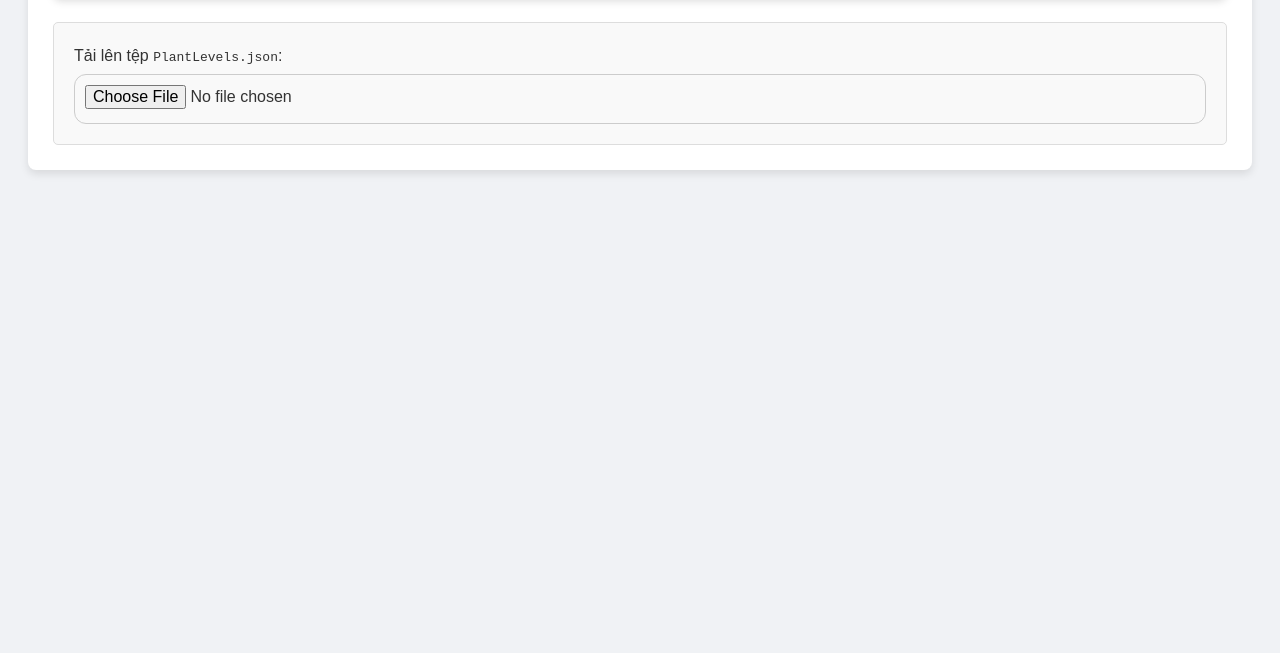
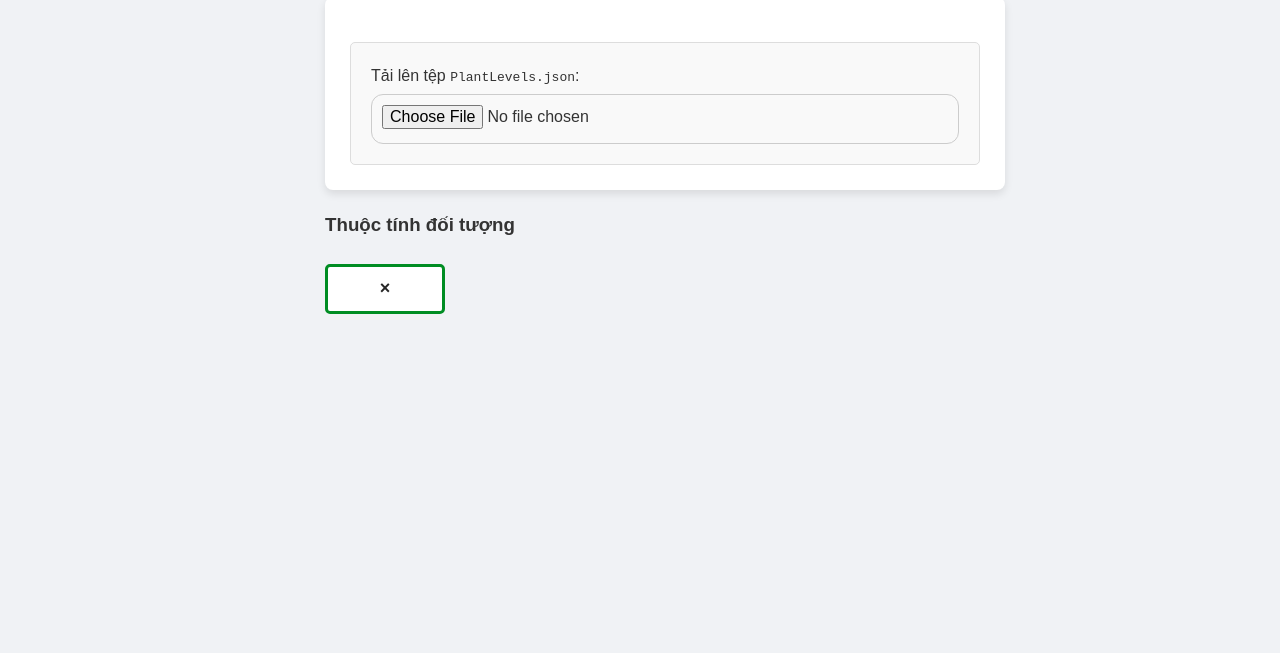
Before and after one commit to Khoiphuc/edit_PlantLevels, a plain HTML site: page index.html in a window 1280 px wide. Shown: the part 147-800 px from the top of the page. Drawn offline with Linux system fonts and the light colour scheme.

Commit message:
Update index.html

```diff
--- a/index.html
+++ b/index.html
@@ -9,16 +9,17 @@
 </head>
 
 <body>
-    <div class="container">
+    <div class="page-wrapper">
         <h1><img src="https://img.utdstc.com/icon/889/533/8895331dfa5d196b0447dae5849a66c663080e5931a36e3909586fae09d5d238:200"
                 alt="image PvZ2" width="30"> Chỉnh sửa chỉ số cây trồng - PvZ2</h1>
+
+        <div class="main-content">
+            <div class="container">
                 <div class="card">
                     <label for="json-file-input">Tải lên tệp <code>PlantLevels.json</code>:</label>
                     <input type="file" id="json-file-input" accept=".json">
                 </div>
-
                 <div class="card" id="editor-section" style="display: none;">
-
                     <div class="selection-controls">
                         <div class="input-group">
                             <label>Chọn cây: </label>
@@ -34,22 +35,35 @@
                             <label for="plant-search-input">Tìm kiếm cây:</label>
                             <input type="text" id="plant-search-input" placeholder="nhập tên">
                         </div>
-
                     </div>
-            <div id="stats-editor"></div>
                 </div>
-
                 <div id="edited-plants-section" style="display: none;">
                     <h4>Các cây đã chỉnh sửa gần đây:</h4>
                     <ul id="edited-plants-list"></ul>
                 </div>
-
                 <div class="card" id="download-section" style="display: none;">
                     <p>Sau khi chỉnh sửa xong, hãy nhấn nút bên dưới để tải về tệp <code>PlantLevels.json</code> đã cập
                         nhật.</p>
                     <button id="download-btn">Tải về tệp</button>
                 </div>
             </div>
+            <div class="container_2">
+                <div id="stats-editor"></div>
+            </div>
+        </div>
+
+        <div id="modal-overlay" class="is-hidden">
+            <div id="string-stats-modal">
+                <div class="modal-header">
+                    <h3 id="modal-title">Thuộc tính đối tượng</h3>
+                    <button id="modal-close-btn">&times;</button>
+                </div>
+                <div id="modal-content">
+                </div>
+            </div>
+        </div>
+    </div>
+
     <script src="./script.js"></script>
 </body>
 
```
Lines whose indentation alone changed are shown as unchanged.
